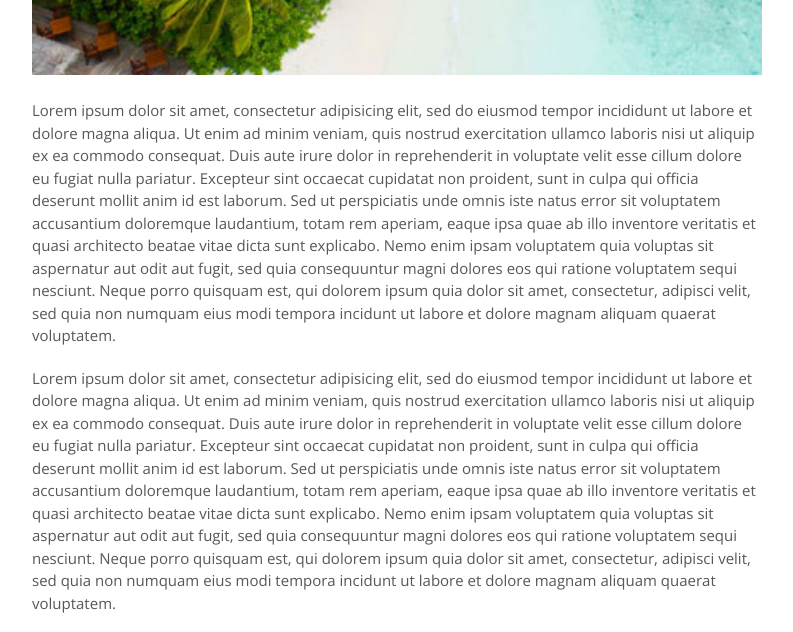
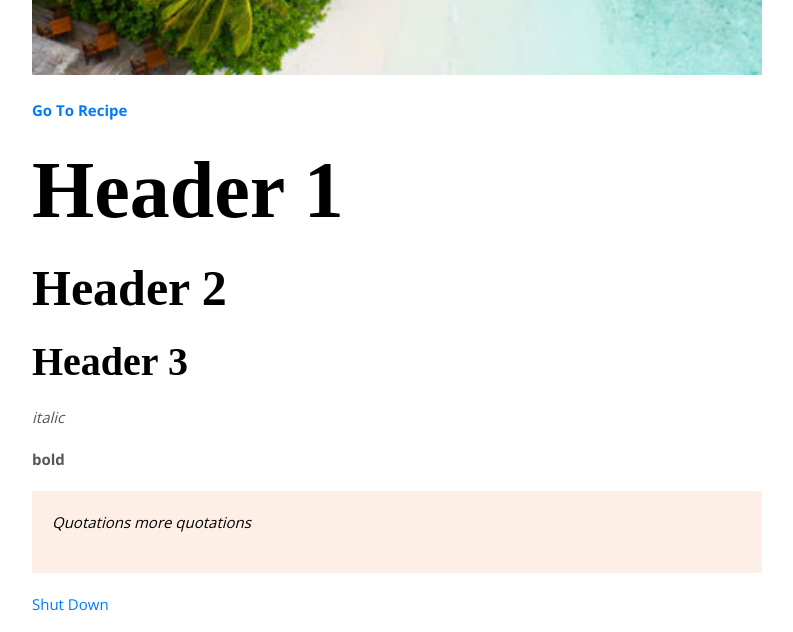
Before and after one commit to Apol2592/apol2592.github.io, a Jekyll site: the page built from _posts/2019-04-14-organize-Your-Life.1.md, in a window 1280 px wide and 1400 px high, scrolled down 1155 px. Shown: the top 632 px of the window, without its empty margins (53-846 px from the left). Built offline with Jekyll 4.4.1, drawn with Linux system fonts in a browser that asks for light colours; some web fonts are replaced; some of the changed text lies outside the part shown; grey boxes are pictures that could not be loaded.

Commit message:
tutorial

```diff
--- a/_posts/2019-04-14-organize-Your-Life.1.md
+++ b/_posts/2019-04-14-organize-Your-Life.1.md
@@ -8,7 +8,41 @@ image: "assets/images/featured-post/post-2.jpg"
 categories:
   - "Philosophy"
 ---
+**[Go To Recipe](#id-recipe)**
 
+# Header 1
+## Header 2
+### Header 3
+
+_italic_
+
+**bold**
+
+> Quotations
+> more quotations
+
+[Shut Down](https://www.youtube.com/watch?v=gQlMMD8auMs)
+
+<iframe width="1024" height="800" src="https://www.youtube.com/embed/POe9SOEKotk" title="YouTube video player" frameborder="0" allow="accelerometer; autoplay; clipboard-write; encrypted-media; gyroscope; picture-in-picture" allowfullscreen></iframe>
+
+---
+
+- one
+  - nested
+- two
+- three
+
+![text on mouse hover]({{site.baseurl}}/assets/images/featured-post/post-2.jpg)
+
+| Syntax | Description |
+| ----------- | ----------- |
+| Header | Title |
+| Paragraph | Text |
+
+ task 1
+- [x] done
+
+### Recipe {#id-recipe}
 
 Lorem ipsum dolor sit amet, consectetur adipisicing elit, sed do eiusmod tempor incididunt ut labore et
 dolore magna aliqua. Ut enim ad minim veniam, quis nostrud exercitation ullamco laboris nisi ut aliquip ex
@@ -21,30 +55,4 @@ consequuntur magni dolores eos qui ratione voluptatem sequi nesciunt. Neque porr
 ipsum quia dolor sit amet, consectetur, adipisci velit, sed quia non numquam eius modi tempora incidunt ut
 labore et dolore magnam aliquam quaerat voluptatem.
 
-Lorem ipsum dolor sit amet, consectetur adipisicing elit, sed do eiusmod tempor incididunt ut labore et
-dolore magna aliqua. Ut enim ad minim veniam, quis nostrud exercitation ullamco laboris nisi ut aliquip ex
-ea commodo consequat. Duis aute irure dolor in reprehenderit in voluptate velit esse cillum dolore eu fugiat
-nulla pariatur. Excepteur sint occaecat cupidatat non proident, sunt in culpa qui officia deserunt mollit
-anim id est laborum. Sed ut perspiciatis unde omnis iste natus error sit voluptatem accusantium doloremque
-laudantium, totam rem aperiam, eaque ipsa quae ab illo inventore veritatis et quasi architecto beatae vitae
-dicta sunt explicabo. Nemo enim ipsam voluptatem quia voluptas sit aspernatur aut odit aut fugit, sed quia
-consequuntur magni dolores eos qui ratione voluptatem sequi nesciunt. Neque porro quisquam est, qui dolorem
-ipsum quia dolor sit amet, consectetur, adipisci velit, sed quia non numquam eius modi tempora incidunt ut
-labore et dolore magnam aliquam quaerat voluptatem.
-
-> Lorem ipsum dolor sit amet, consectetur adipisicing elit, sed do eiusmod tempor incididunt ut
-labore et dolore magna aliqua. Ut enim ad minim veniam, quis nostrud exercitation ullamco laboris nisi ut
-aliquip ex ea commodo consequat. Duis aute irure dolor in reprehenderit in voluptate velit esse cillum
-
-![]({{site.baseurl}}/assets/images/post-img.jpg)
-
-Lorem ipsum dolor sit amet, consectetur adipisicing elit, sed do eiusmod tempor incididunt ut labore et
-dolore magna aliqua. Ut enim ad minim veniam, quis nostrud exercitation ullamco laboris nisi ut aliquip ex
-ea commodo consequat. Duis aute irure dolor in reprehenderit in voluptate velit esse cillum dolore eu fugiat
-nulla pariatur. Excepteur sint occaecat cupidatat non proident, sunt in culpa qui officia deserunt mollit
-anim id est laborum. Sed ut perspiciatis unde omnis iste natus error sit voluptatem accusantium doloremque
-laudantium, totam rem aperiam, eaque ipsa quae ab illo inventore veritatis et quasi architecto beatae vitae
-dicta sunt explicabo. Nemo enim ipsam voluptatem quia voluptas sit aspernatur aut odit aut fugit, sed quia
-consequuntur magni dolores eos qui ratione voluptatem sequi nesciunt. Neque porro quisquam est, qui dolorem
-ipsum quia dolor sit amet, consectetur, adipisci velit, sed quia non numquam eius modi tempora incidunt ut
-labore et dolore magnam aliquam quaerat voluptatem.
+✉️
```
